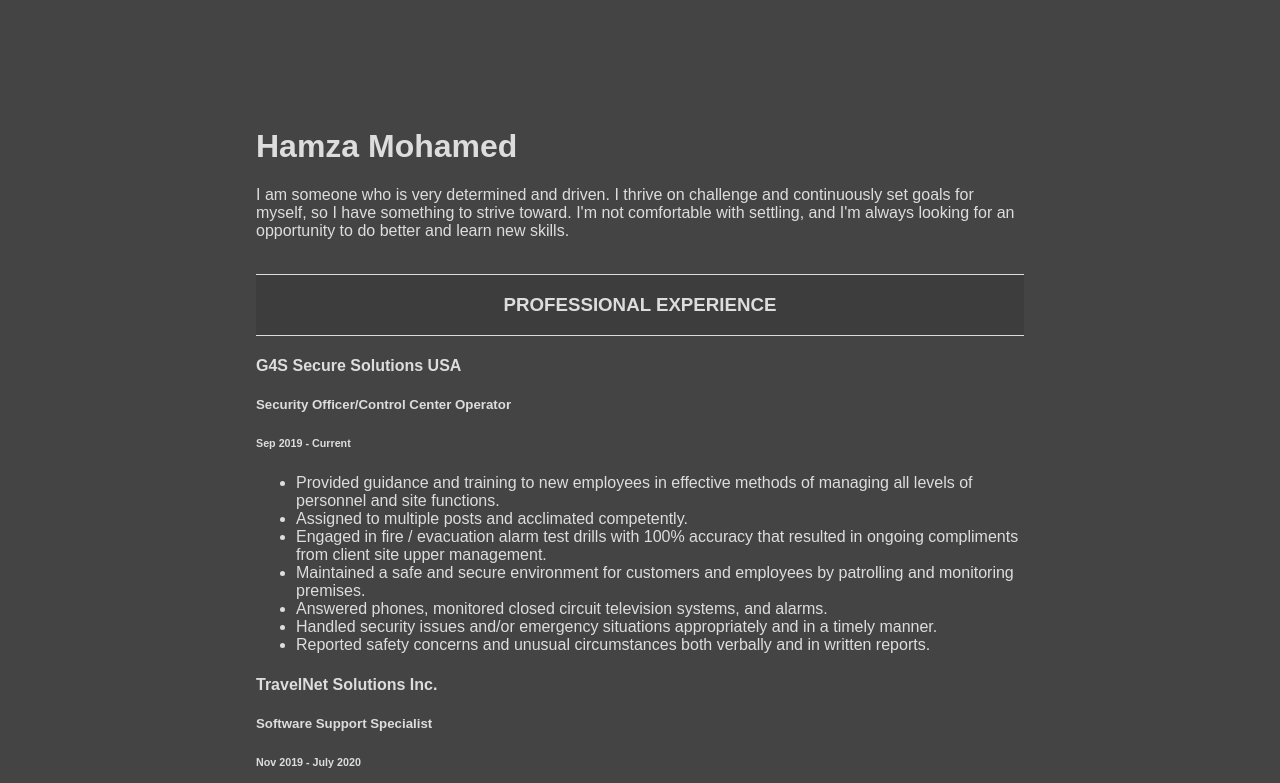
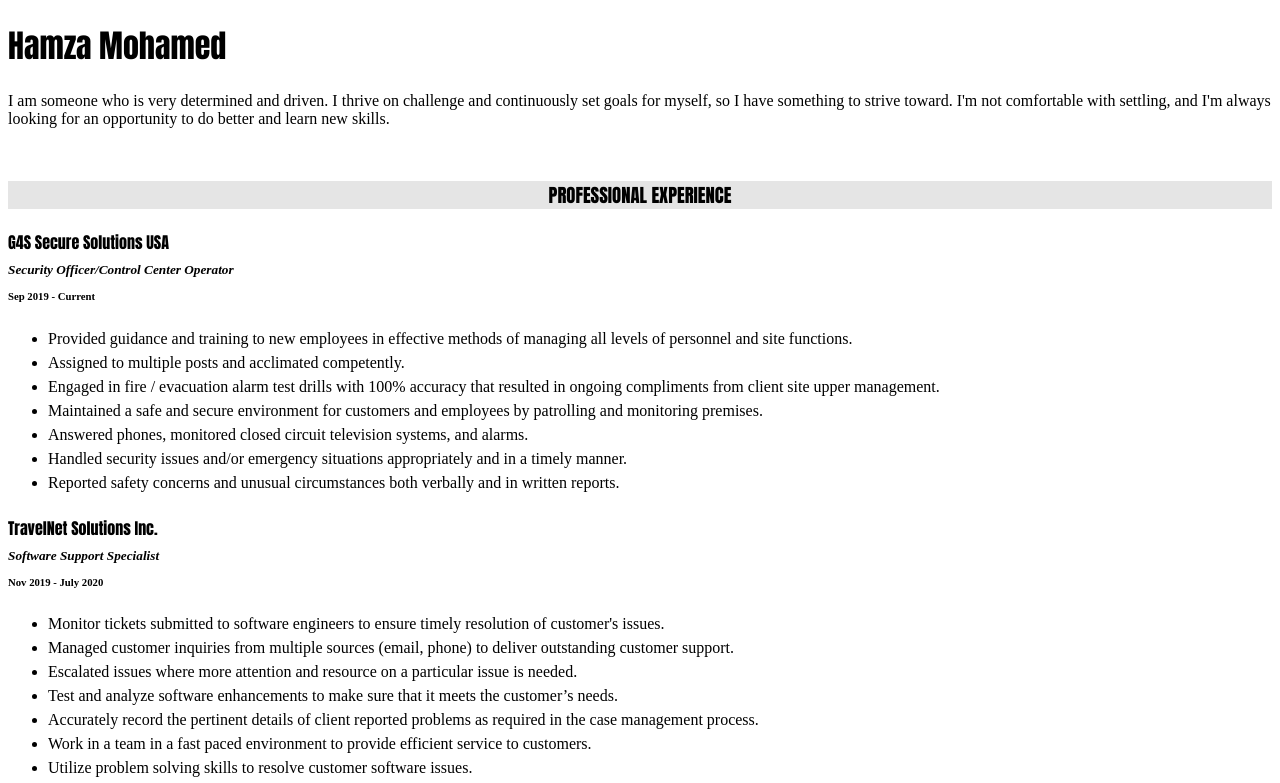
Before and after one commit to FouziH/fouziResume.github.io, a plain HTML site: page index.html in a window 1280 px wide. Shown: the top 783 px of the page. Drawn offline with Linux system fonts and the light colour scheme.

Commit message:
Update style.css

```diff
--- a/style.css
+++ b/style.css
@@ -1,13 +1,32 @@
-body{
-  background-color: #444444;
-    color:#dddddd;
-  font-family:Arial, Helvetica, sans-serif;
-  margin: 10% 20%
-}
 .exp-header{
   text-align: center;
   text-transform: Uppercase;
-  border-top: 1px solid #dddddd;
-  border-bottom: 1px solid #dddddd;
+  border-top: px solid #dddddd;
+  border-bottom: px solid #dddddd;
   background-color:rgba(0,0,0,0.1);
 }
+h1 {
+  font-family: Impact, sans-serif;
+  color: Black;
+}
+body{
+background-color: CCCBBC;
+color: Black;
+}
+h5{
+   margin-top: -1em ;
+  margin-bottom: -1em ;
+}
+h3{
+  font-family: Impact, sans-serif;
+}
+h4{
+   font-family: Impact, sans-serif;
+}
+h5{
+font-style: italic;
+
+}
+ul{
+  line-height: 1.5;
+}
```
